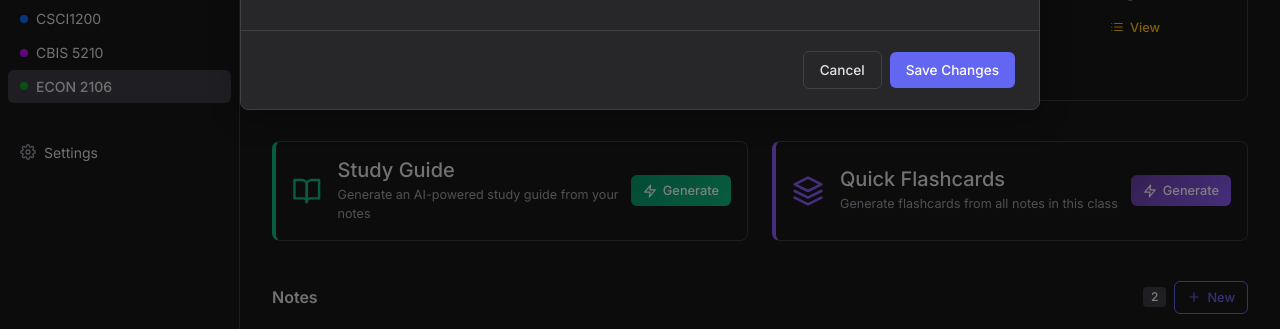
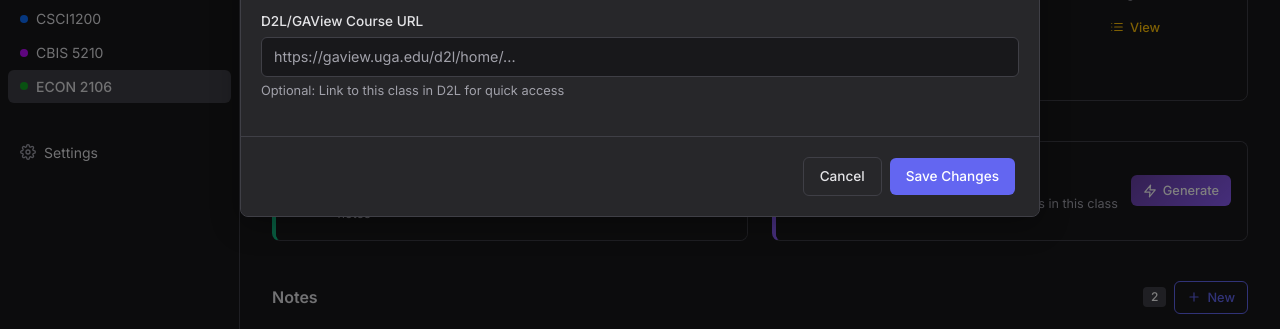
Before and after one commit to harrisonfrench/klass, a Flask app: page /classes/1 in a window 1280 px wide, after a click on "Edit". Shown: the part 471-800 px from the top of the page. Run offline with Flask 3, Linux system fonts and the light colour scheme; a user stored in the database is signed in; data comes from the database, SQL or seed files in the repository; data that the repository does not hold is empty; some libraries are stand-ins or nearby versions.

Commit message:
Add D2L/GAView course linking (Issue #1 Phase 1)
- Add d2l_course_url column to classes table
- Add D2L URL field to class create and edit forms
- Show "Open in D2L" button on class detail when URL is set
- Handle D2L URL in create/update class routes

Users can now link their Klass classes to D2L courses for
quick access to assignments, grades, and announcements.

Co-Authored-By: Claude Opus 4.5 <noreply@anthropic.com>

```diff
--- a/app/blueprints/classes.py
+++ b/app/blueprints/classes.py
@@ -69,6 +69,7 @@ def create_class():
         semester = request.form.get('semester')
         color = request.form.get('color', '#0d6efd')
         description = request.form.get('description')
+        d2l_course_url = request.form.get('d2l_course_url', '').strip() or None
 
         if not name:
             flash('Class name is required.', 'error')
@@ -76,9 +77,9 @@ def create_class():
 
         db = get_db()
         db.execute(
-            '''INSERT INTO classes (user_id, name, code, instructor, semester, color, description)
-               VALUES (?, ?, ?, ?, ?, ?, ?)''',
-            (session['user_id'], name, code, instructor, semester, color, description)
+            '''INSERT INTO classes (user_id, name, code, instructor, semester, color, description, d2l_course_url)
+               VALUES (?, ?, ?, ?, ?, ?, ?, ?)''',
+            (session['user_id'], name, code, instructor, semester, color, description, d2l_course_url)
         )
         db.commit()
 
@@ -177,6 +178,7 @@ def update_class(class_id):
     semester = request.form.get('semester')
     color = request.form.get('color', '#0d6efd')
     description = request.form.get('description')
+    d2l_course_url = request.form.get('d2l_course_url', '').strip() or None
 
     if not name:
         flash('Class name is required.', 'error')
@@ -186,9 +188,9 @@ def update_class(class_id):
     db.execute(
         '''UPDATE classes
            SET name = ?, code = ?, instructor = ?, semester = ?, color = ?, description = ?,
-               updated_at = CURRENT_TIMESTAMP
+               d2l_course_url = ?, updated_at = CURRENT_TIMESTAMP
            WHERE id = ? AND user_id = ?''',
-        (name, code, instructor, semester, color, description, class_id, session['user_id'])
+        (name, code, instructor, semester, color, description, d2l_course_url, class_id, session['user_id'])
     )
     db.commit()
 
--- a/app/db_connect.py
+++ b/app/db_connect.py
@@ -89,6 +89,12 @@ def init_db():
     # Add user_id column to classes if it doesn't exist
     try:
         db.execute('ALTER TABLE classes ADD COLUMN user_id INTEGER REFERENCES users(id)')
+    except Exception:
+        pass  # Column already exists
+
+    # Add D2L course URL column if it doesn't exist
+    try:
+        db.execute('ALTER TABLE classes ADD COLUMN d2l_course_url TEXT')
     except Exception:
         pass  # Column already exists
 
--- a/app/templates/classes/create.html
+++ b/app/templates/classes/create.html
@@ -48,6 +48,12 @@
                         <textarea class="form-control" id="description" name="description" rows="3" placeholder="Brief description of the class..."></textarea>
                     </div>
 
+                    <div class="mb-3">
+                        <label for="d2l_course_url" class="form-label">D2L/GAView Course URL</label>
+                        <input type="url" class="form-control" id="d2l_course_url" name="d2l_course_url" placeholder="https://gaview.uga.edu/d2l/home/...">
+                        <div class="form-text">Optional: Link to this class in D2L for quick access</div>
+                    </div>
+
                     <div class="d-flex gap-2">
                         <button type="submit" class="btn btn-primary">
                             <span data-feather="check"></span>
--- a/app/templates/classes/detail.html
+++ b/app/templates/classes/detail.html
@@ -151,6 +151,26 @@
         </div>
     </div>
 </div>
+
+{% if class_data.d2l_course_url %}
+<!-- D2L Quick Link -->
+<div class="row mb-4">
+    <div class="col-12">
+        <div class="card" style="border-left: 4px solid #ef4444;">
+            <div class="card-body d-flex align-items-center">
+                <span data-feather="external-link" class="me-3" style="width: 32px; height: 32px; color: #ef4444;"></span>
+                <div class="flex-grow-1">
+                    <h5 class="mb-1">D2L / GAView</h5>
+                    <p class="text-muted small mb-0">Open this class in D2L to view assignments, grades, and announcements</p>
+                </div>
+                <a href="{{ class_data.d2l_course_url }}" target="_blank" rel="noopener noreferrer" class="btn btn-sm btn-primary" style="background: #ef4444; border: none;">
+                    <span data-feather="external-link"></span> Open in D2L
+                </a>
+            </div>
+        </div>
+    </div>
+</div>
+{% endif %}
 
 <!-- Notes Section -->
 <div id="notes-section" class="mb-4">
@@ -453,6 +473,11 @@
                         <label for="edit-description" class="form-label">Description</label>
                         <textarea class="form-control" id="edit-description" name="description" rows="3">{{ class_data.description or '' }}</textarea>
                     </div>
+                    <div class="mb-3">
+                        <label for="edit-d2l_course_url" class="form-label">D2L/GAView Course URL</label>
+                        <input type="url" class="form-control" id="edit-d2l_course_url" name="d2l_course_url" value="{{ class_data.d2l_course_url or '' }}" placeholder="https://gaview.uga.edu/d2l/home/...">
+                        <div class="form-text">Optional: Link to this class in D2L for quick access</div>
+                    </div>
                 </div>
                 <div class="modal-footer">
                     <button type="button" class="btn btn-secondary" data-bs-dismiss="modal">Cancel</button>
```
